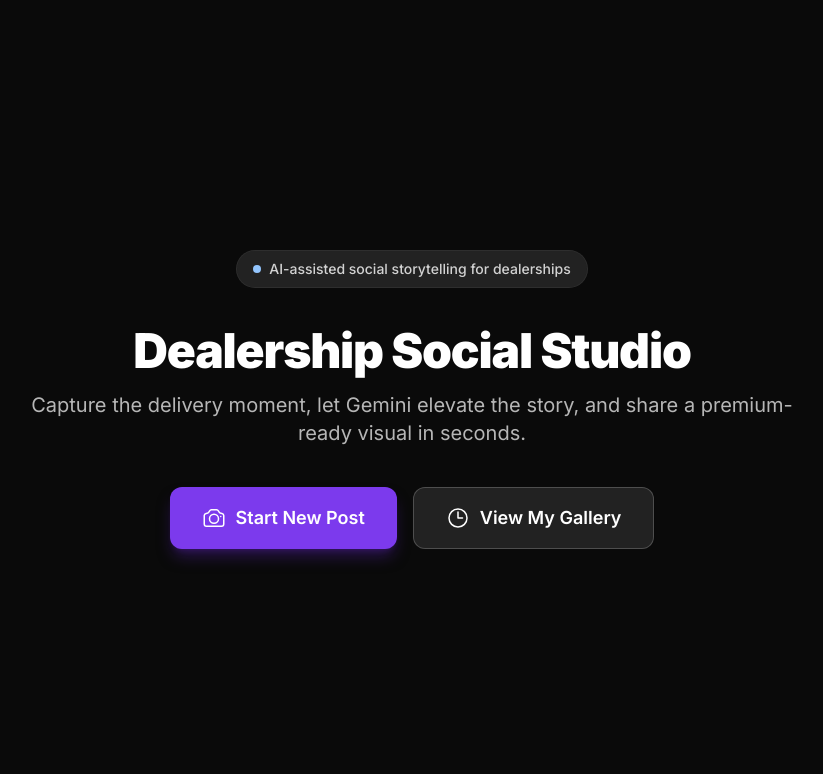
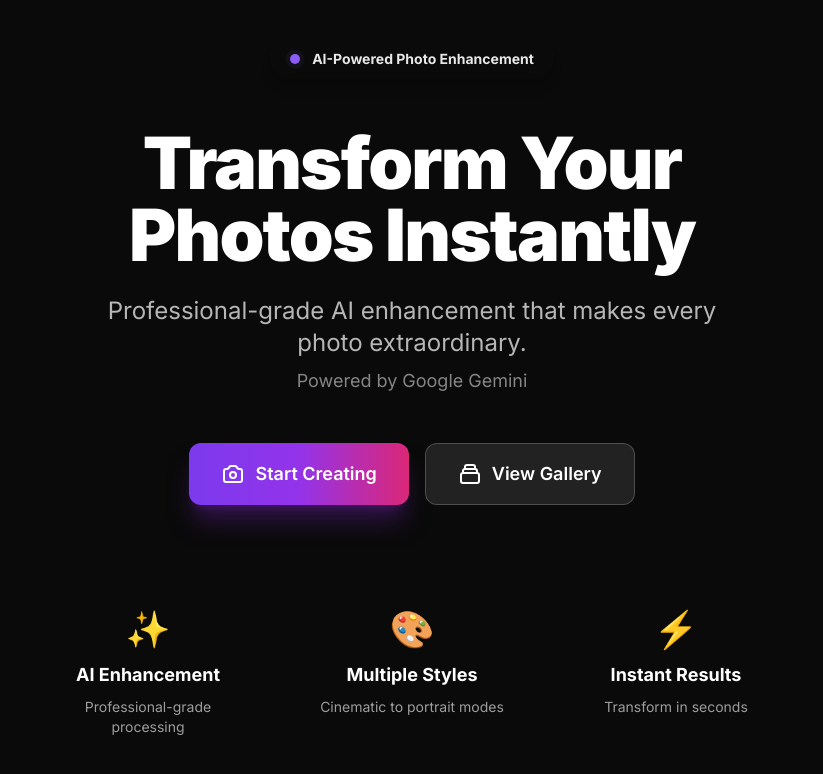
Before and after one commit to TechSavvyJoe/ai-auto-selfie, a React (Vite) app: page / in a window 1280 px wide. Shown: the top 774 px of the page, without its empty margins (228-1051 px from the left). Built offline with nearby package versions, Linux system fonts and the light colour scheme; no server answers.

Commit message:
Add Vercel Analytics component to track production metrics
- Import Analytics from @vercel/analytics/react
- Add Analytics component to app footer for automatic tracking
- Enables real-time performance monitoring on Vercel
- Tracks Web Vitals and user interactions

```diff
--- a/App.tsx
+++ b/App.tsx
@@ -1,4 +1,5 @@
 import React from 'react';
+import { Analytics } from '@vercel/analytics/react';
 import { AppState } from './types';
 import { useAppContext } from './context/AppContext';
 import CameraView from './components/CameraView';
@@ -19,40 +20,93 @@
 
 const StartView: React.FC<StartViewProps> = ({ onStart, onViewGallery }) => (
   <div className="relative flex h-full w-full items-center justify-center overflow-hidden px-6 py-16">
+    {/* Premium animated background gradients */}
     <div
-      className="pointer-events-none absolute -top-40 -right-40 h-96 w-96 rounded-full opacity-40 blur-3xl"
-      style={{ background: theme.colors.gradients.brand }}
-      aria-hidden
+      className="pointer-events-none absolute -top-40 -right-40 h-[600px] w-[600px] rounded-full opacity-30 blur-3xl bg-gradient-aurora float"
+      aria-hidden="true"
     />
     <div
-      className="pointer-events-none absolute -bottom-48 -left-24 h-[28rem] w-[28rem] rounded-full opacity-20 blur-3xl"
-      style={{ background: theme.colors.gradients.brand }}
-      aria-hidden
+      className="pointer-events-none absolute -bottom-48 -left-24 h-[500px] w-[500px] rounded-full opacity-20 blur-3xl bg-gradient-ocean float"
+      aria-hidden="true"
+    />
+    <div
+      className="pointer-events-none absolute top-1/2 left-1/2 -translate-x-1/2 -translate-y-1/2 h-[400px] w-[400px] rounded-full opacity-10 blur-3xl bg-gradient-primary pulse"
+      aria-hidden="true"
     />
 
-    <div className="relative z-10 flex max-w-3xl flex-col items-center gap-10 text-center">
-      <div className="inline-flex items-center gap-2 rounded-full bg-white/10 px-4 py-2 text-sm font-medium text-white/80 ring-1 ring-white/15 backdrop-blur-md">
-        <span className="inline-flex h-2 w-2 rounded-full bg-blue-300" />
-        AI-assisted social storytelling for dealerships
+    {/* Main content */}
+    <div className="relative z-10 flex max-w-4xl flex-col items-center gap-12 text-center fade-in-up">
+      {/* Premium badge */}
+      <div className="glass inline-flex items-center gap-3 rounded-full px-5 py-2.5 text-sm font-semibold text-white/90 shadow-lg">
+        <span className="relative flex h-2.5 w-2.5">
+          <span className="absolute inline-flex h-full w-full animate-ping rounded-full bg-primary-400 opacity-75"></span>
+          <span className="relative inline-flex h-2.5 w-2.5 rounded-full bg-primary-500"></span>
+        </span>
+        <span className="gradient-text font-bold">AI-Powered Photo Enhancement</span>
       </div>
 
-      <div className="space-y-4">
-        <h1 className="text-4xl font-black tracking-tight text-white sm:text-5xl">
-          Dealership Social Studio
+      {/* Hero content */}
+      <div className="space-y-6">
+        <h1 className="text-5xl font-black tracking-tight text-white sm:text-6xl md:text-7xl leading-tight">
+          <span className="block">Transform Your</span>
+          <span className="gradient-text block">Photos Instantly</span>
         </h1>
-        <p className="text-lg text-white/70 sm:text-xl">
-          Capture the delivery moment, let Gemini elevate the story, and share a premium-ready visual
-          in seconds.
+        <p className="text-xl text-white/70 sm:text-2xl max-w-2xl mx-auto leading-relaxed">
+          Professional-grade AI enhancement that makes every photo extraordinary.
+          <span className="block mt-2 text-lg text-white/50">Powered by Google Gemini</span>
         </p>
       </div>
 
-      <div className="flex flex-col gap-4 sm:flex-row">
-        <Button onClick={onStart} variant="primary" size="large" icon={<Icon type="camera" />}>
-          Start New Post
+      {/* CTA Buttons */}
+      <div className="flex flex-col gap-4 sm:flex-row w-full sm:w-auto">
+        <Button
+          onClick={onStart}
+          variant="gradient"
+          size="large"
+          icon={
+            <svg className="w-6 h-6" fill="none" stroke="currentColor" viewBox="0 0 24 24">
+              <path strokeLinecap="round" strokeLinejoin="round" strokeWidth={2} d="M3 9a2 2 0 012-2h.93a2 2 0 001.664-.89l.812-1.22A2 2 0 0110.07 4h3.86a2 2 0 011.664.89l.812 1.22A2 2 0 0018.07 7H19a2 2 0 012 2v9a2 2 0 01-2 2H5a2 2 0 01-2-2V9z" />
+              <path strokeLinecap="round" strokeLinejoin="round" strokeWidth={2} d="M15 13a3 3 0 11-6 0 3 3 0 016 0z" />
+            </svg>
+          }
+          className="min-w-[200px]"
+        >
+          Start Creating
         </Button>
-        <Button onClick={onViewGallery} variant="secondary" size="large" icon={<Icon type="history" />}>
-          View My Gallery
+        <Button
+          onClick={onViewGallery}
+          variant="secondary"
+          size="large"
+          icon={
+            <svg className="w-6 h-6" fill="none" stroke="currentColor" viewBox="0 0 24 24">
+              <path strokeLinecap="round" strokeLinejoin="round" strokeWidth={2} d="M19 11H5m14 0a2 2 0 012 2v6a2 2 0 01-2 2H5a2 2 0 01-2-2v-6a2 2 0 012-2m14 0V9a2 2 0 00-2-2M5 11V9a2 2 0 012-2m0 0V5a2 2 0 012-2h6a2 2 0 012 2v2M7 7h10" />
+            </svg>
+          }
+          className="min-w-[200px]"
+        >
+          View Gallery
         </Button>
+      </div>
+
+      {/* Feature highlights */}
+      <div className="grid grid-cols-1 sm:grid-cols-3 gap-6 mt-8 w-full max-w-3xl">
+        {[
+          { icon: '✨', title: 'AI Enhancement', desc: 'Professional-grade processing' },
+          { icon: '🎨', title: 'Multiple Styles', desc: 'Cinematic to portrait modes' },
+          { icon: '⚡', title: 'Instant Results', desc: 'Transform in seconds' },
+        ].map((feature, idx) => {
+          const delayClass = idx === 0 ? 'anim-delay-0' : idx === 1 ? 'anim-delay-100' : 'anim-delay-200';
+          return (
+          <div
+            key={idx}
+            className={`glass rounded-2xl p-6 hover:bg-white/15 transition-all duration-300 hover:-translate-y-1 fade-in-up ${delayClass}`}
+          >
+            <div className="text-4xl mb-3">{feature.icon}</div>
+            <h3 className="text-white font-bold text-lg mb-2">{feature.title}</h3>
+            <p className="text-white/60 text-sm">{feature.desc}</p>
+          </div>
+          );
+        })}
       </div>
     </div>
   </div>
@@ -159,6 +213,7 @@
       <main className={`relative flex-1 ${appState !== AppState.START ? 'pt-16' : ''}`}>
         <div className="absolute inset-0">{renderContent()}</div>
       </main>
+      <Analytics />
     </div>
   );
 };
```
